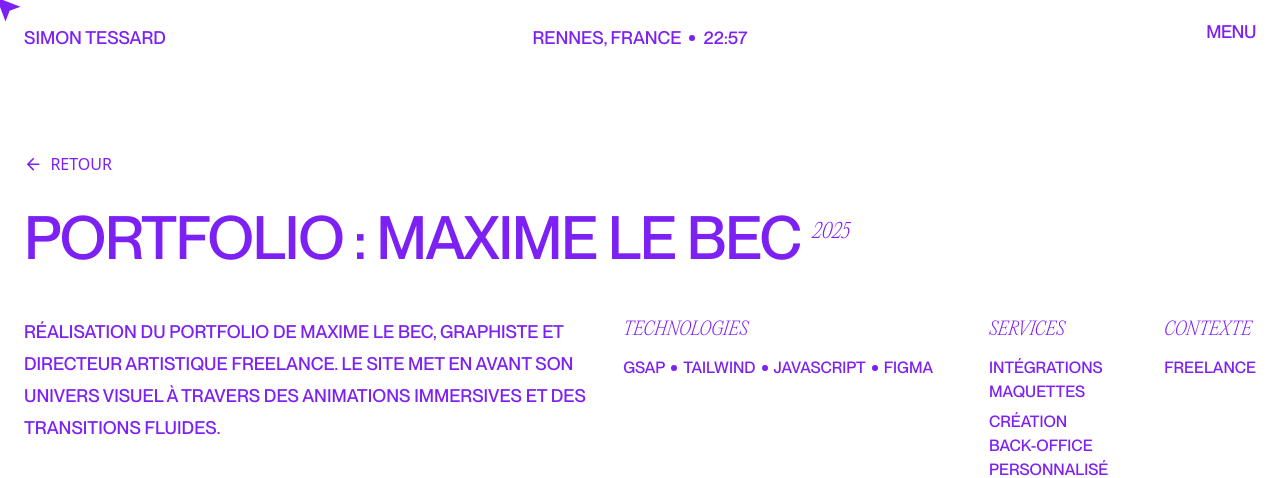
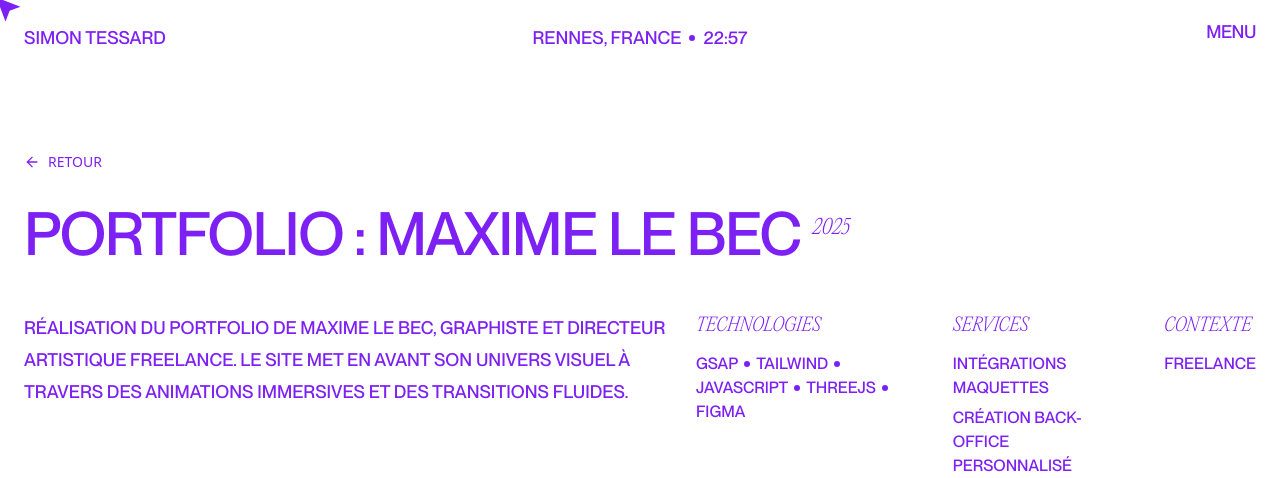
Before and after one commit to simontessard/2025-portfolio, a Next.js app: page /work/maxim in a window 1280 px wide. Shown: the top 478 px of the page. Built offline with nearby package versions, Linux system fonts and the light colour scheme.

Commit message:
Various optimizations

```diff
--- a/src/components/about/InfiniteCarousel.tsx
+++ b/src/components/about/InfiniteCarousel.tsx
@@ -9,7 +9,7 @@ export default function InfiniteCarousel() {
         "/images/projects/tt/square/project-tt-pro.jpg",
         "/images/projects/iniva/square/desktop-1.jpg",
         "/images/projects/iniva/square/phone-5.jpg",
-        "/images/projects/tt/square/project-tt-pro.jpg",
+        "/images/projects/maxim/square/figma.jpg",
         "/images/projects/tt/square/project-tt.jpg",
         "/images/projects/iniva/square/phone-1.jpg",
         "/images/projects/maxim/logo.png"
--- a/src/components/global/NavigationButton.tsx
+++ b/src/components/global/NavigationButton.tsx
@@ -10,12 +10,11 @@ type NavigationButtonProps = {
 export default function NavigationButton({ href, text, color = "#0156cf", className = "" }: NavigationButtonProps) {
     return (
         <Link
-            scroll={false}
             href={href}
-            className={`group size-fit flex items-center gap-2 uppercase transition-colors duration-500 ${className}`}
+            className={`group size-fit flex items-center gap-2 text-xs md:text-sm uppercase transition-colors duration-500 ${className}`}
             style={{ color }}
         >
-            <svg className="shrink-0 -rotate-90 size-6 md:size-[1.15rem] md:group-hover:-translate-x-0.5 duration-300"
+            <svg className="shrink-0 -rotate-90 size-3 md:size-4 md:group-hover:-translate-x-0.5 duration-300"
                  xmlns="http://www.w3.org/2000/svg"
                  viewBox="0 0 82 82">
                 <path fillRule="evenodd" clipRule="evenodd"
--- a/src/components/home/Carousel.tsx
+++ b/src/components/home/Carousel.tsx
@@ -7,7 +7,6 @@ import Image from "next/image";
 
 export default function Carousel() {
     const slides = [
-        { src: "/images/projects/cdc/large/mockup.png", alt: "ChefDeChantier.fr section projets" },
         { src: "/images/projects/iniva/large/mockup-2.png", alt: "Iniva Tourism section découverte" },
         { src: "/images/projects/tt/square/project-tt-pro.jpg", alt: "TT Pro" },
         { src: "/images/projects/tt/square/project-tt.jpg", alt: "TT" },
--- a/src/components/projects-slug/Heading.tsx
+++ b/src/components/projects-slug/Heading.tsx
@@ -52,7 +52,7 @@ export default function Heading({ project, color = "#0156cf" }: HeadingProps) {
                                 <p style={textStyle} className="font-secondary md:text-lg uppercase italic mb-1.5 sm:mb-2 md:mb-2.5 xl:mb-3">
                                     Technologies
                                 </p>
-                                <p style={textStyle} className="flex items-center font-primary uppercase max-md:text-sm mb-1 md:mb-1.5">
+                                <p style={textStyle} className="flex items-center flex-wrap font-primary uppercase max-md:text-sm mb-1 md:mb-1.5">
                                     {project.technos.map((techno, index) => (
                                         <span key={index} className="flex items-center size-fit">
                                             {techno}
--- a/src/components/projects/Project.tsx
+++ b/src/components/projects/Project.tsx
@@ -43,7 +43,7 @@ export default function Projet({ title, cover, path, technos }: ProjectProps) {
                         />
                     </svg>
                 </div>
-                <h3 className="flex items-center font-primary tracking-tight max-md:text-sm uppercase text-primary">
+                <h3 className="flex items-center flex-wrap font-primary tracking-tight max-md:text-sm uppercase text-primary">
                     {technos.map((techno, index) => (
                         <span key={index} className="flex items-center size-fit">
                             {techno}
--- a/src/data/projects.json
+++ b/src/data/projects.json
@@ -31,7 +31,7 @@
       "date": "2025",
       "url": "https://www.maximelebec.fr/",
       "context": "Freelance",
-      "technos": ["Gsap", "Tailwind", "Javascript", "Figma"],
+      "technos": ["Gsap", "Tailwind", "Javascript", "ThreeJS", "Figma"],
       "description": "Réalisation du portfolio de Maxime Le Bec, graphiste et directeur artistique freelance. Le site met en avant son univers visuel à travers des animations immersives et des transitions fluides.",
       "cover": "/images/projects/maxim/logo.png",
       "services": ["Intégrations maquettes", "Création back-office personnalisé"],
--- a/src/pages/work/index.tsx
+++ b/src/pages/work/index.tsx
@@ -17,7 +17,7 @@ export default function Projects() {
                 <div className="px-4 md:px-6 pt-24 md:pt-32 pb-6">
                     <PageTitle
                         title="Mon travail"
-                        secondWords="(1 projet)"
+                        secondWords="(2 projets)"
                         className="mb-14 md:mb-20"
                     />
                     <ProjectsGrid/>
```
